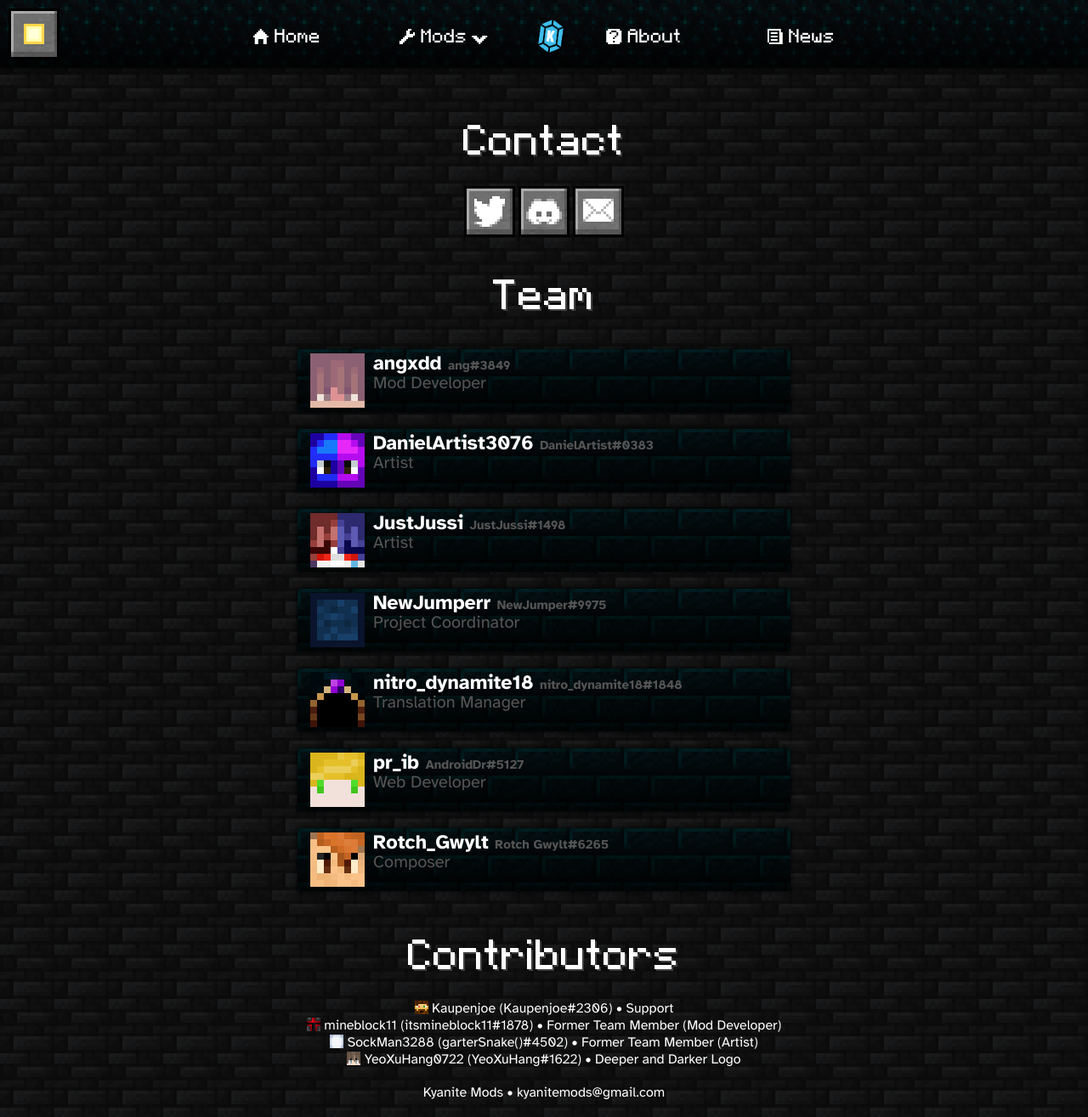
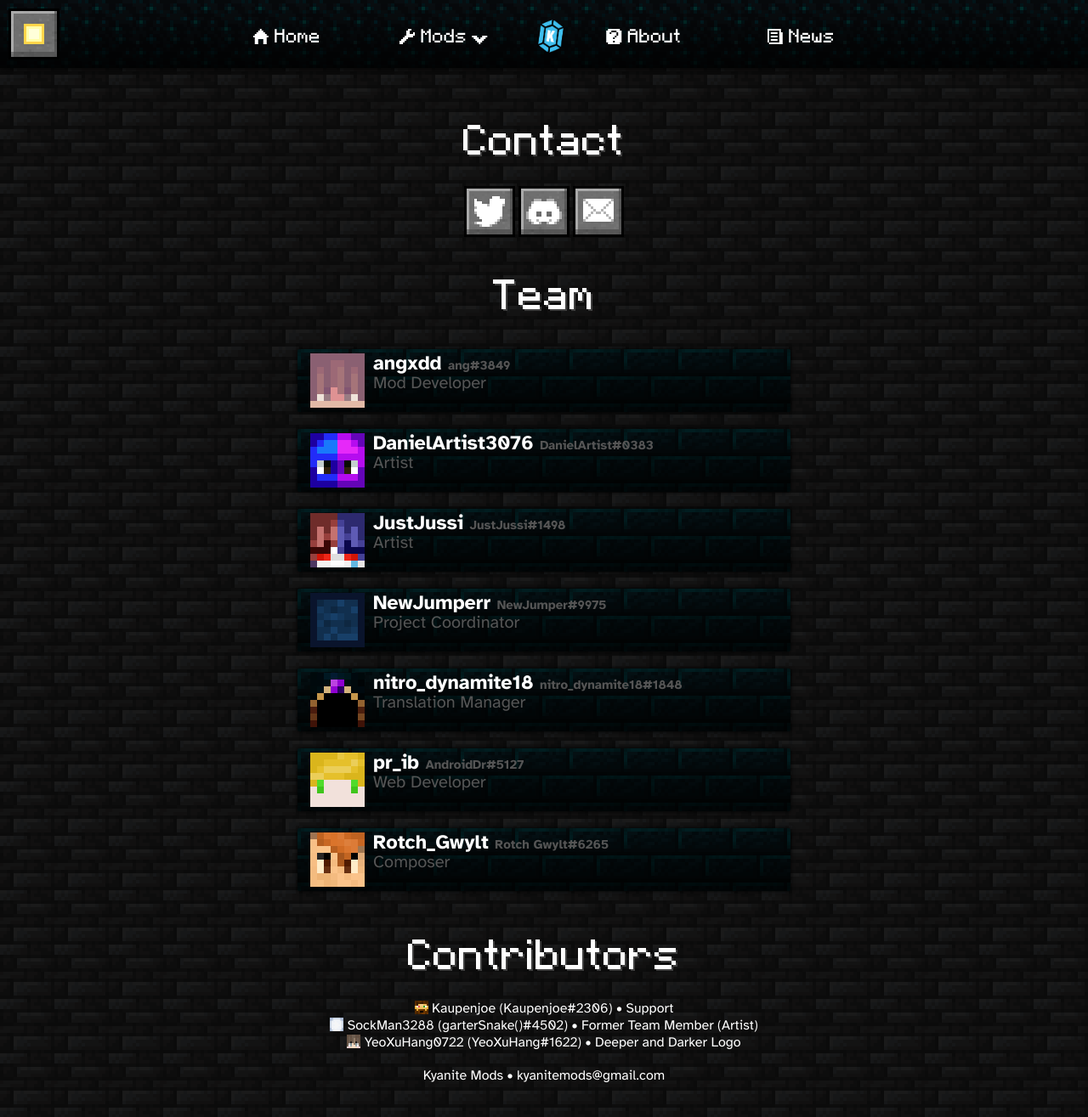
Before and after one commit to KyaniteMods/KyaniteMods.github.io, a Jekyll site: the page built from about.html, in a window 1280 px wide and 1315 px high. Shown: the whole window at 85% size. Built offline with Jekyll 4.4.1, drawn with Linux system fonts in a browser that asks for light colours; nearby versions of some CDN libraries; some web fonts are replaced.

Commit message:
Update about.html

```diff
--- a/about.html
+++ b/about.html
@@ -12,6 +12,6 @@ title: About
 <div style="text-align: center;">{% include team-member.html src="/assets/team-members/Rotch_Gwylt.png" name="Rotch_Gwylt" discord="Rotch Gwylt#6265" role="Composer" rotch=true %}</div>
 <h1>Contributors</h1>
 <img src="{{ site.baseurl }}/assets/contributors/Kaupenjoe.png" style="width: 16px; image-rendering: pixelated;"><span style="vertical-align: 2px;"> Kaupenjoe (Kaupenjoe#2306) • Support</span><br>
-<img src="{{ site.baseurl }}/assets/contributors/mineblock11.png" style="width: 16px; image-rendering: pixelated;"><span style="vertical-align: 2px;"> mineblock11 (itsmineblock11#1878) • Former Team Member (Mod Developer)</span><br>
+<!--<img src="{{ site.baseurl }}/assets/contributors/mineblock11.png" style="width: 16px; image-rendering: pixelated;"><span style="vertical-align: 2px;"> mineblock11 (itsmineblock11#1878) • Former Team Member (Mod Developer)</span><br>-->
 <img src="{{ site.baseurl }}/assets/contributors/SockMan3288.png" style="width: 16px; image-rendering: pixelated;"><span style="vertical-align: 2px;"> SockMan3288 (garterSnake()#4502) • Former Team Member (Artist)</span><br>
 <img src="{{ site.baseurl }}/assets/contributors/YeoXuHang0722.png" style="width: 16px; image-rendering: pixelated;"><span style="vertical-align: 2px;"> YeoXuHang0722 (YeoXuHang#1622) • Deeper and Darker Logo</span>
```
